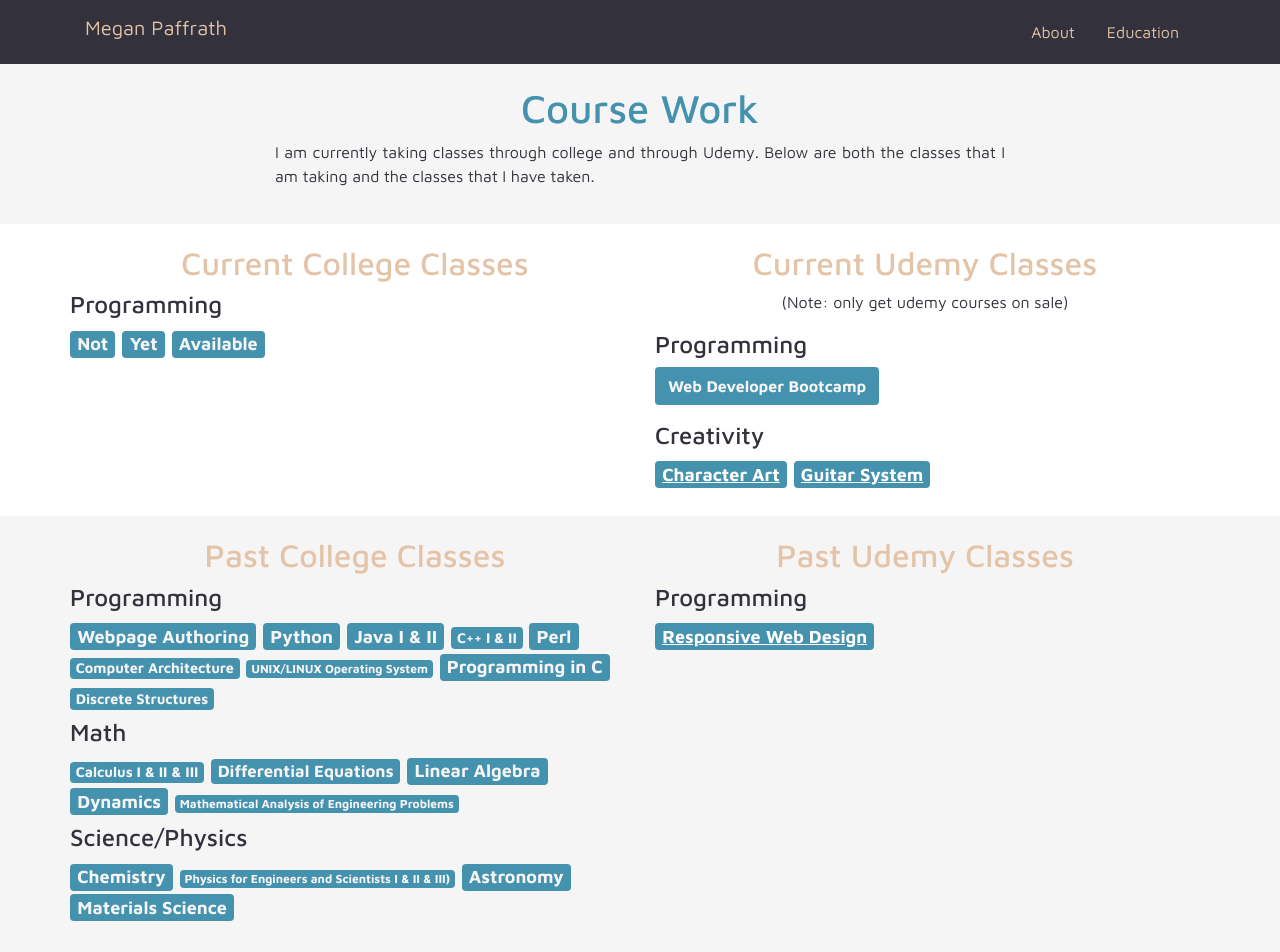
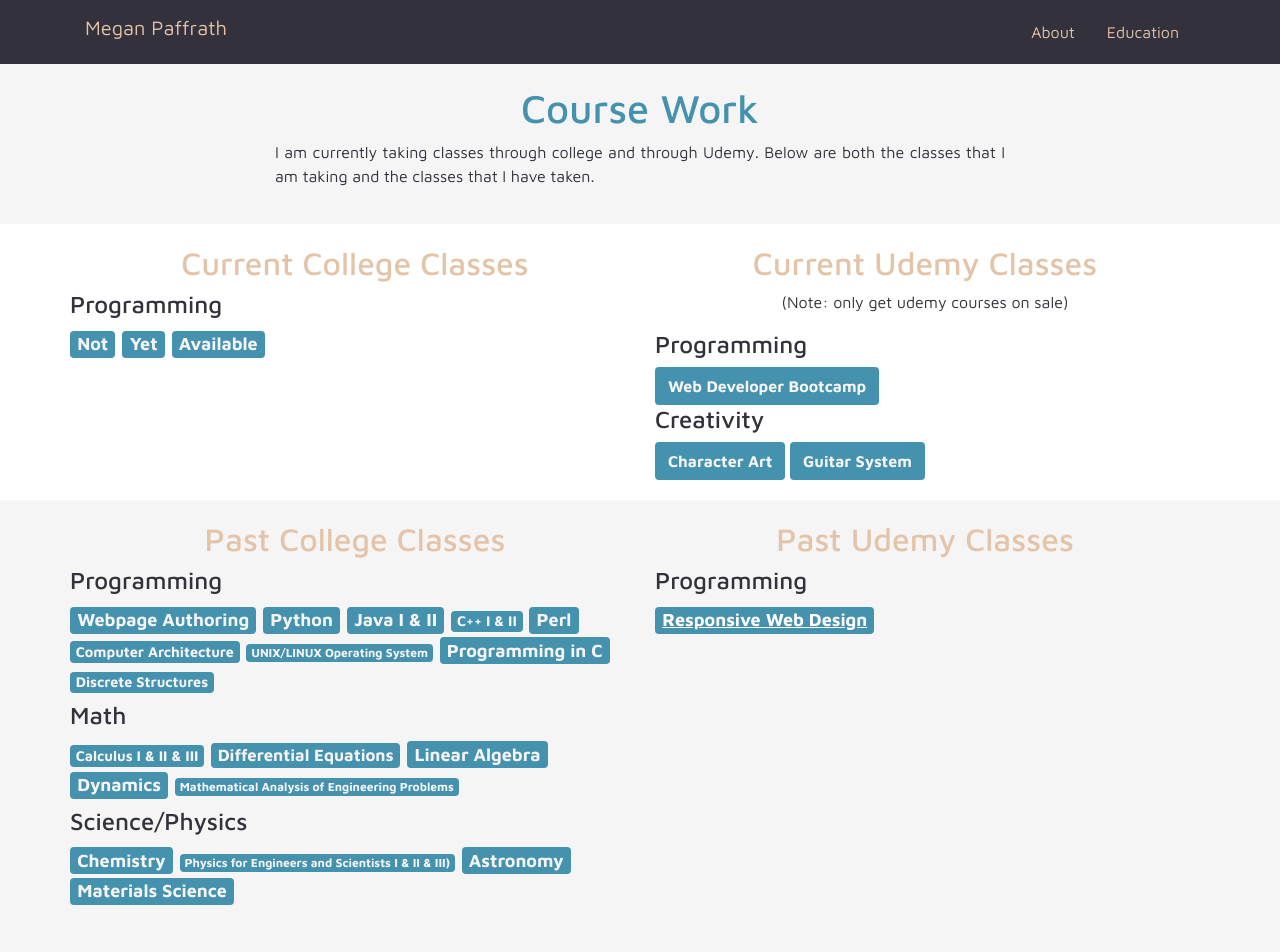
Before and after one commit to MeganPaffrath/MyWebsite2019, a plain HTML site: page programming.html in a window 1280 px wide. Shown: the top 952 px of the page. Drawn offline with nearby package versions, Linux system fonts and the light colour scheme.

Commit message:
current udemy buttons

```diff
--- a/programming.html
+++ b/programming.html
@@ -97,8 +97,6 @@
               <h2>Current Udemy Classes</h2>
               <p class="text-center">(Note: only get udemy courses on sale)</p>
               <h4>Programming</h4>
-              <center>
-                <p>
                   <span><button class="btn btn-color" type="button" data-toggle="collapse" data-target="#collapseWebDevBootcamp" aria-expanded="false" aria-controls="collapseExample">
                     Web Developer Bootcamp
                   </button></span>
@@ -108,22 +106,27 @@
                       <a href="https://www.udemy.com/course/the-complete-web-development-bootcamp/" target="_blank">(more info)</a>
                     </div>
                   </div>
-                </p>
-
-
-              </center>
 
               <h4>Creativity</h4>
-              <center>
-                <h4>
-                  <span class="badge badge-blue">
-                    <a href="https://www.udemy.com/character-art-school-complete-character-drawing/" target="_blank" >Character Art</a>
-                  </span>
-                  <span class="badge badge-blue">
-                    <a href="https://www.udemy.com/complete-guitar-system-beginner-to-advanced/" target="_blank" >Guitar System</a>
-                  </span>
-                </h4>
-              </center>
+                  <span><button class="btn btn-color" type="button" data-toggle="collapse" data-target="#collapseCharacterArt" aria-expanded="false" aria-controls="collapseExample">
+                    Character Art
+                  </button></span>
+                  <div class="collapse" id="collapseCharacterArt">
+                    <div class="card card-body">
+                      "Learn How to Draw People and Character Designs Professionally, Drawing for Animation, Comics, Cartoons, Games and More!"
+                      <a href="https://www.udemy.com/character-art-school-complete-character-drawing/" target="_blank">(more info)</a>
+                    </div>
+                  </div>
+
+                  <span><button class="btn btn-color" type="button" data-toggle="collapse" data-target="#collapseGuitarSystem" aria-expanded="false" aria-controls="collapseExample">
+                    Guitar System
+                  </button></span>
+                  <div class="collapse" id="collapseGuitarSystem">
+                    <div class="card card-body">
+                      A beginner to advanced guitar course.
+                      <a href="https://www.udemy.com/complete-guitar-system-beginner-to-advanced/" target="_blank">(more info)</a>
+                    </div>
+                  </div>
             </div>
           </div>
 
```
